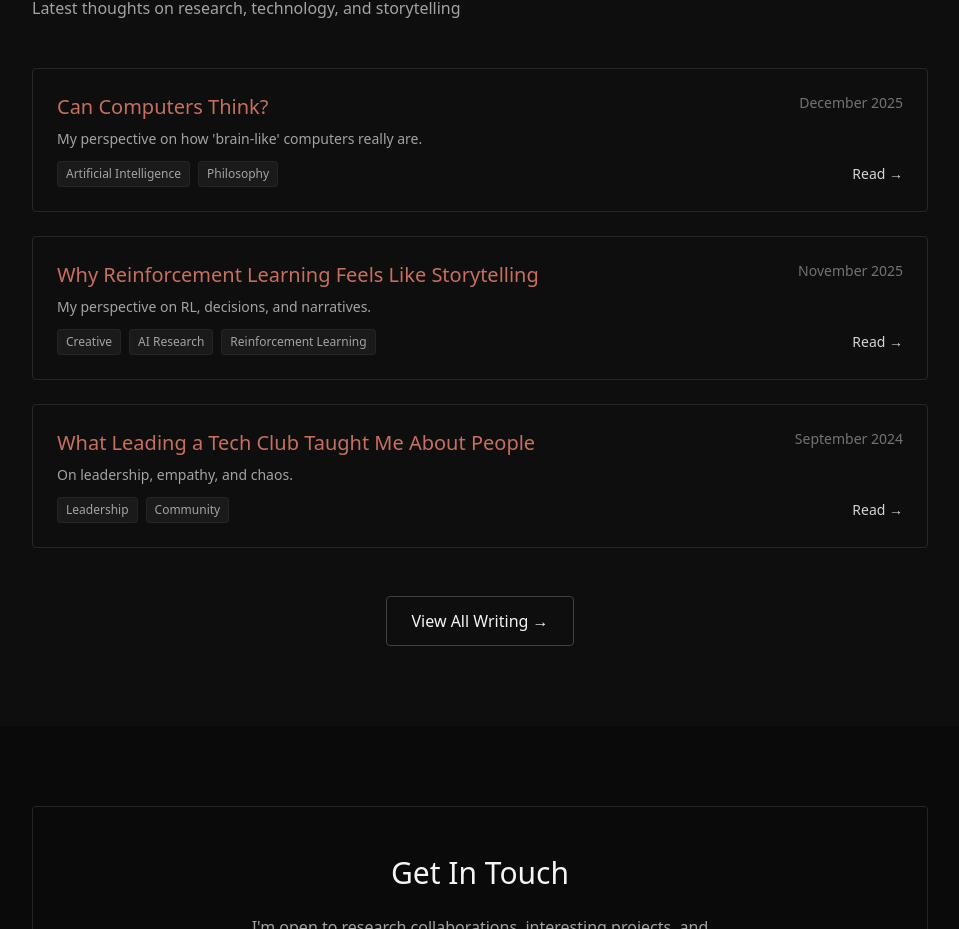
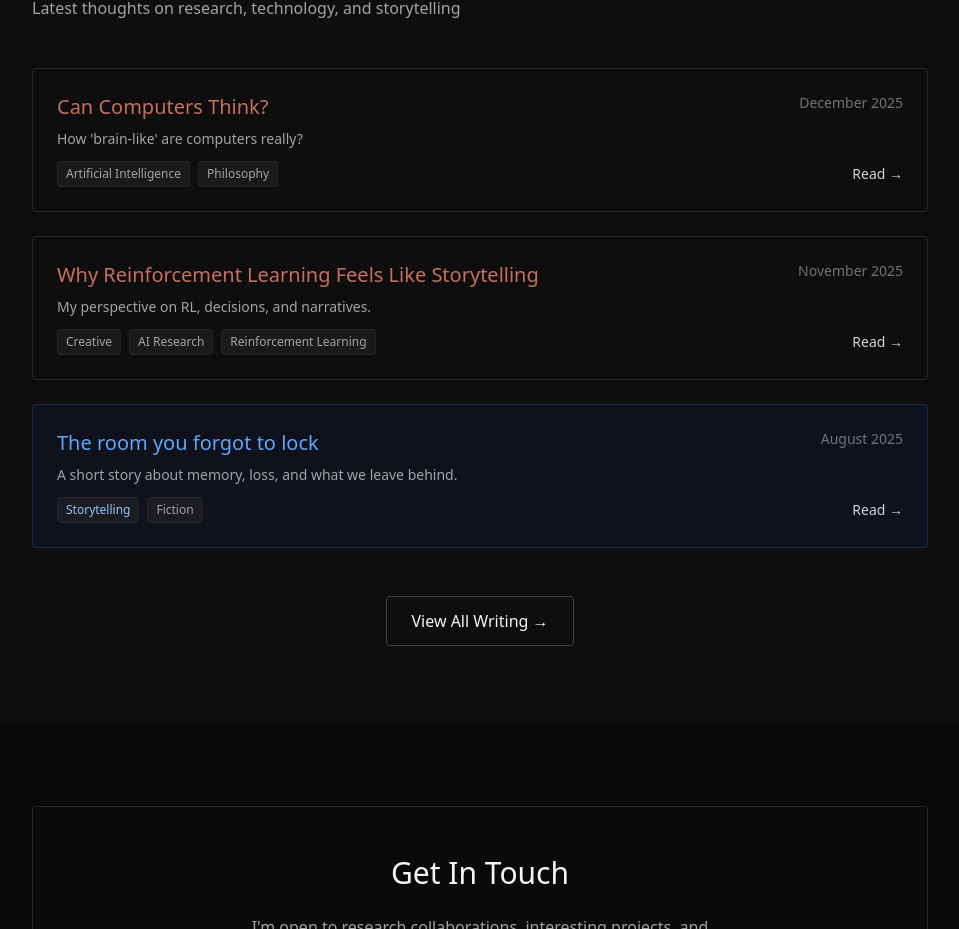
Before and after one commit to paakhim10/paakhi-portfolio, a React (Create React App) app: page / in a window 1280 px wide. Shown: the part 1657-2586 px from the top of the page, without its empty margins (160-1119 px from the left). Built offline with nearby package versions, Linux system fonts and the light colour scheme.

Commit message:
fixes blog articles

```diff
--- a/src/App.js
+++ b/src/App.js
@@ -14,7 +14,7 @@ export default function Portfolio() {
     {
       id: 1,
       title: "Can Computers Think?",
-      excerpt: "My perspective on how 'brain-like' computers really are.",
+      excerpt: "How 'brain-like' are computers really?",
       content: articles.canCT,
       date: "December 2025",
       tags: ["Artificial Intelligence", "Philosophy"],
@@ -29,15 +29,6 @@ export default function Portfolio() {
     },
     {
       id: 3,
-      title: "What Leading a Tech Club Taught Me About People",
-      excerpt: "On leadership, empathy, and chaos.",
-      content:
-        "Leading the Google Developers Student Club wasn't just about organizing hackathons or teaching workshops—it was a masterclass in human dynamics. With 600+ participants, every event became a study in motivation, coordination, and crisis management.\n\nI learned that technical skills are necessary but insufficient for leadership. The real work happens in the invisible hours: mediating team conflicts, recognizing when someone's struggling but won't ask for help, translating ambitious visions into concrete action items that don't overwhelm people.\n\nI learned that empathy isn't softness—it's strategic. Understanding what drives each team member, what they fear, what they hope for, allows you to build systems that bring out their best work.\n\nI learned that chaos is inevitable, but your response to it sets the culture. And perhaps most importantly, I learned that leadership is about creating space for others to lead, not about being indispensable.\n\nThese lessons have shaped how I approach research collaboration and teamwork in ways no technical course ever could.",
-      date: "September 2024",
-      tags: ["Leadership", "Community"],
-    },
-    {
-      id: 4,
       title: "The room you forgot to lock",
       excerpt: "A short story about memory, loss, and what we leave behind.",
       content: articles.room,
```
